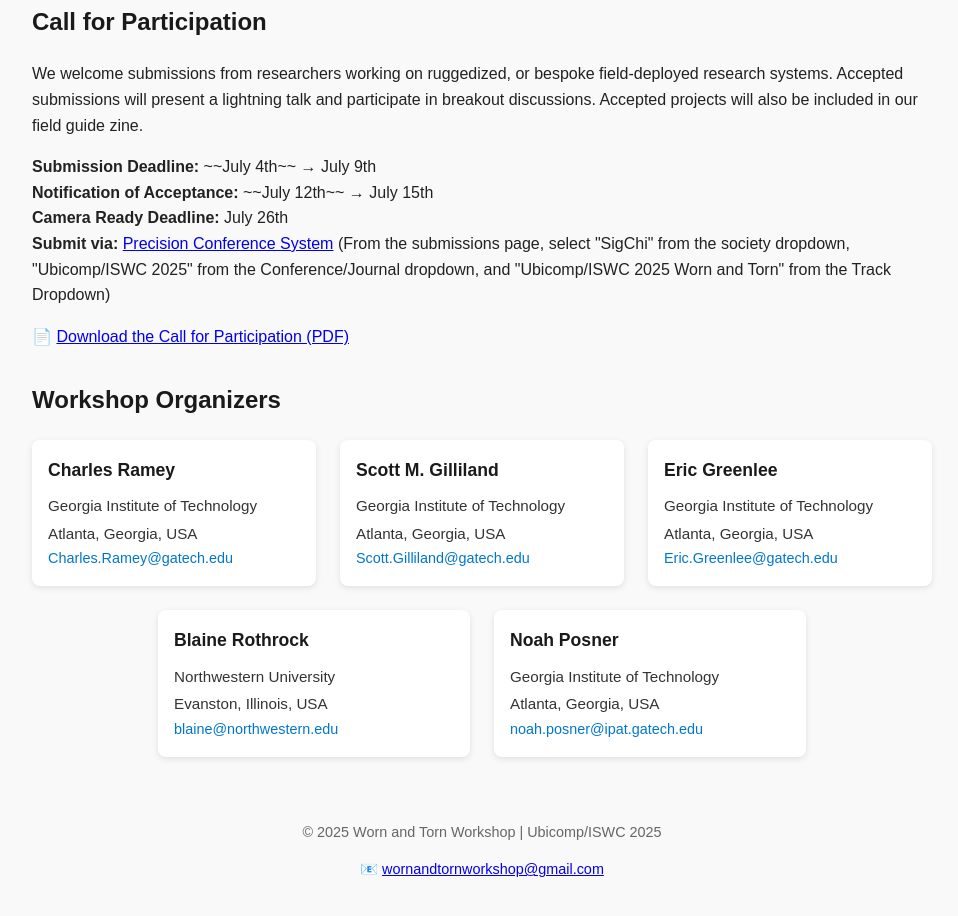
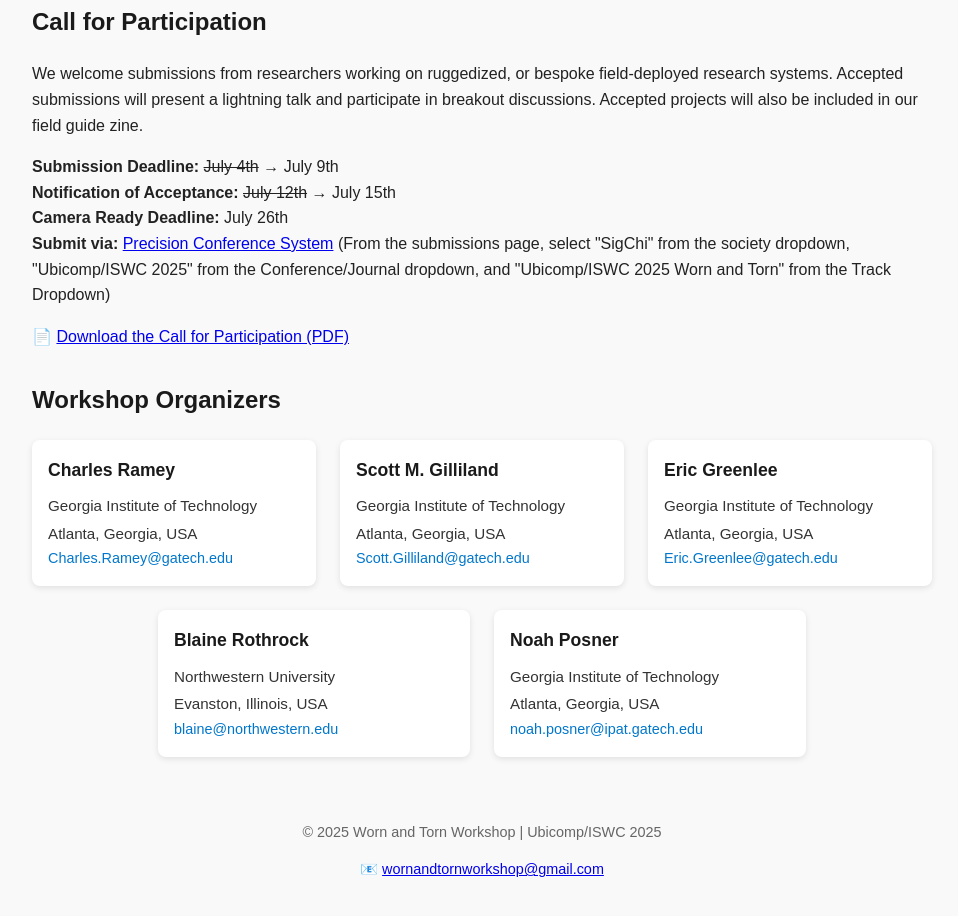
Before and after one commit to wornandtornworkshop/wornandtornworkshop.github.io, a plain HTML site: page index.html in a window 1280 px wide. Shown: the part 2435-3351 px from the top of the page, without its empty margins (158-1116 px from the left). Drawn offline with Linux system fonts and the light colour scheme.

Commit message:
Update index.html
fixed strikethroughs

```diff
--- a/index.html
+++ b/index.html
@@ -191,8 +191,8 @@
       We welcome submissions from researchers working on ruggedized, or bespoke field-deployed research systems. Accepted submissions will present a lightning talk and participate in breakout discussions. Accepted projects will also be included in our field guide zine.
     </p>
     <p>
-      <strong>Submission Deadline:</strong> ~~July 4th~~ &rarr; July 9th<br>
-      <strong>Notification of Acceptance:</strong> ~~July 12th~~ &rarr; July 15th<br>
+      <strong>Submission Deadline:</strong> <s>July 4th</s> &rarr; July 9th<br>
+      <strong>Notification of Acceptance:</strong> <s>July 12th</s> &rarr; July 15th<br>
       <strong>Camera Ready Deadline:</strong> July 26th<br>
       <strong>Submit via:</strong> <a href="http://new.precisionconference.com/sigchi">Precision Conference System</a>
       (From the submissions page, select "SigChi" from the society dropdown, "Ubicomp/ISWC 2025" from the Conference/Journal dropdown, and "Ubicomp/ISWC 2025 Worn and Torn" from the Track Dropdown)
```
